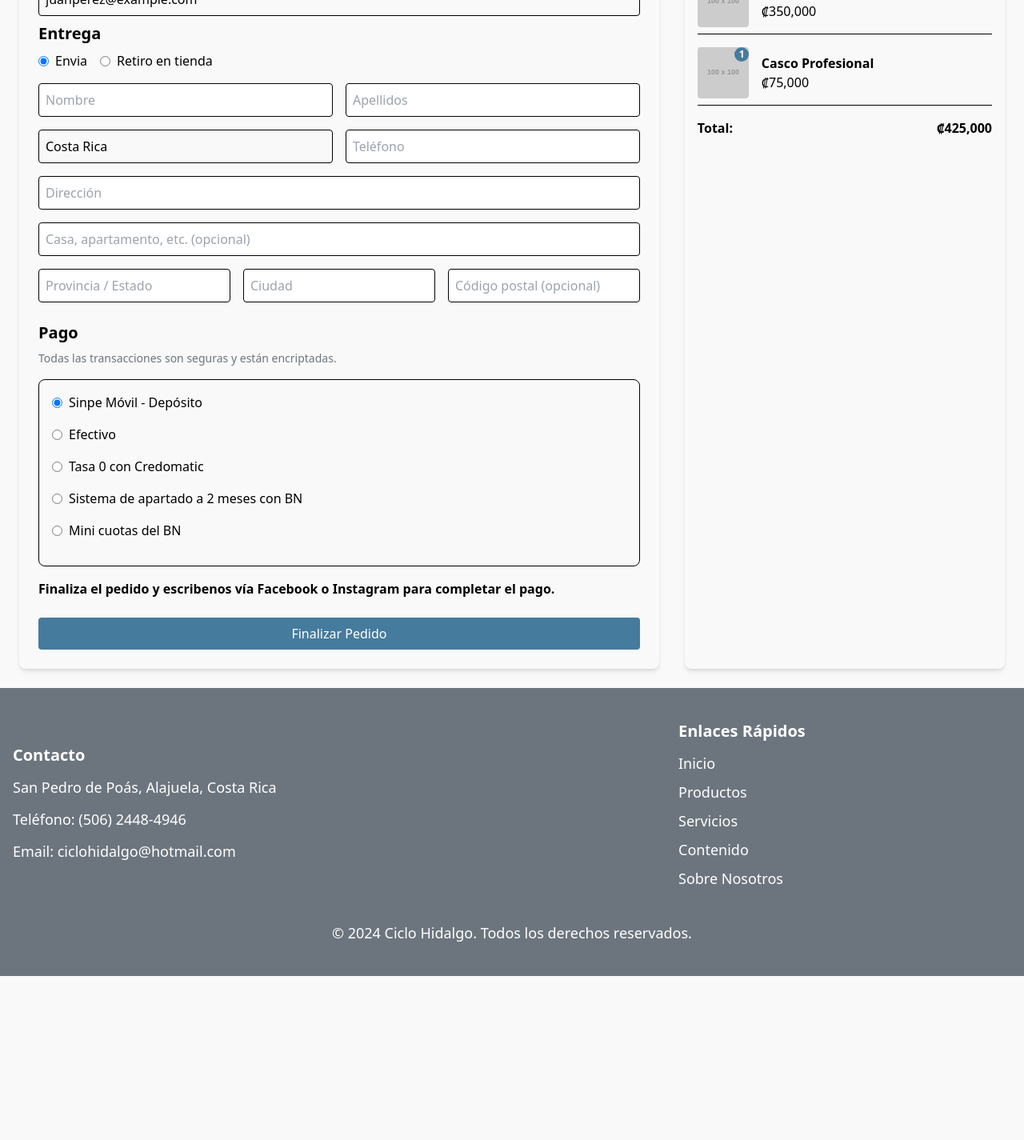
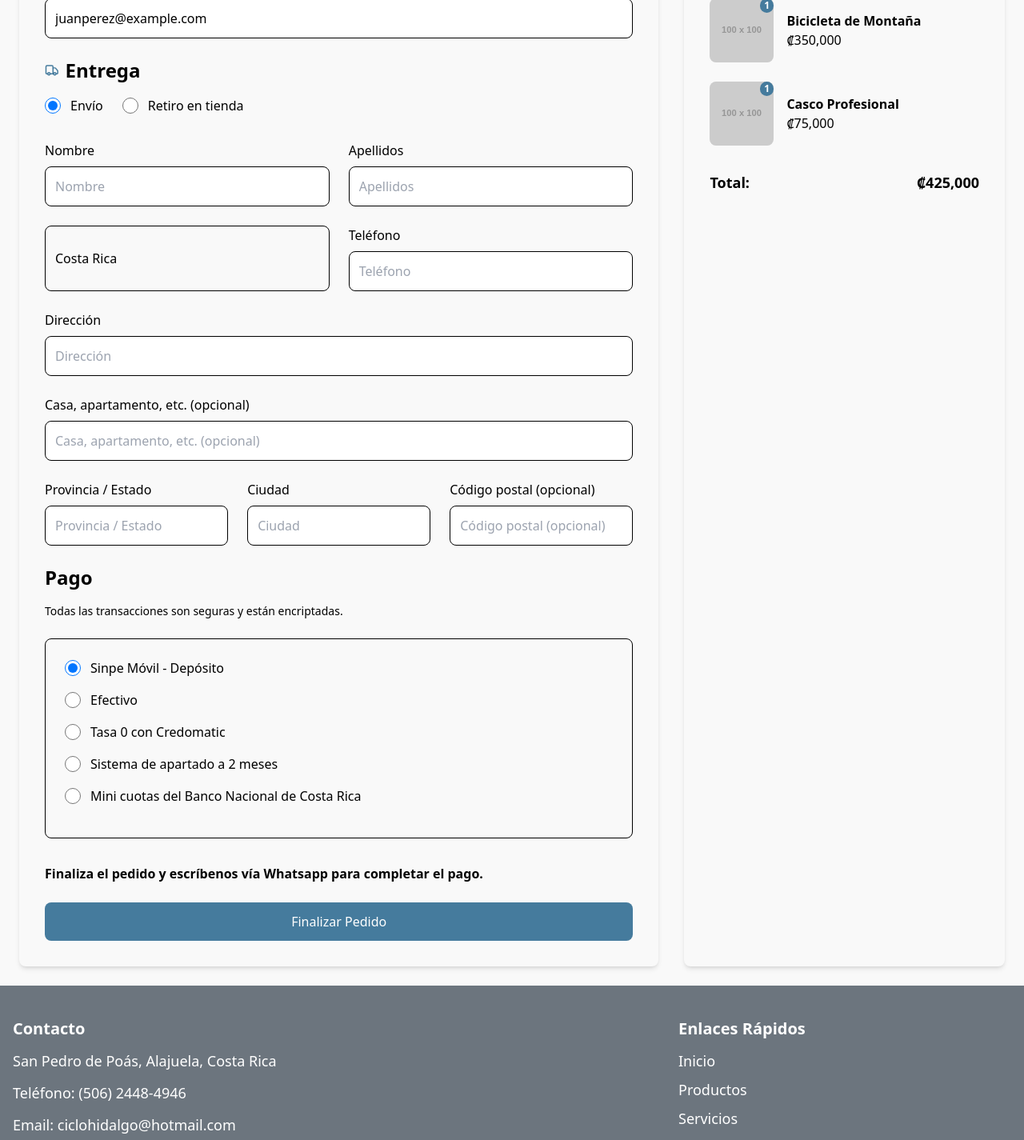
Before and after one commit to zenith-group-2024/CicloHidalgo-Desarrollo, a React (Vite) app: page / in a window 1280 px wide. Shown: the part 260-1685 px from the top of the page at 80% size. Before the commit the page ends 1480 px from the top, so only its background shows below. Built offline with nearby package versions, Linux system fonts and the light colour scheme.

Commit message:
Cambios redes, orden y footer

```diff
--- a/src/UI/Footer.jsx
+++ b/src/UI/Footer.jsx
@@ -1,19 +1,56 @@
 import React from 'react';
 import { Link } from 'react-router-dom';
+import { Facebook, Instagram, MessageCircle } from 'lucide-react';
 
 const Footer = () => {
     return (
         <footer className="bg-gray text-white py-10">
             <div className="container mx-auto px-4">
-                <div className="flex flex-wrap justify-between items-center">
+                <div className="flex flex-wrap justify-between items-start">
 
+                    {/* Sección de Contacto */}
                     <div className="w-full md:w-1/3 mb-6 md:mb-0">
                         <h2 className="text-xl font-bold mb-3">Contacto</h2>
                         <p className="mb-3 text-lg">San Pedro de Poás, Alajuela, Costa Rica</p>
                         <p className="mb-3 text-lg">Teléfono: (506) 2448-4946</p>
-                        <p className="mb-3 text-lg">Email: ciclohidalgo@hotmail.com</p>
+                        <p className="mb-3 text-lg">
+                            Email:
+                            <a href="mailto:ciclohidalgo@hotmail.com" className="hover:underline"> ciclohidalgo@hotmail.com</a>
+                        </p>
+
+                        {/* Sección de Redes Sociales */}
+                        <div className="flex space-x-4 mt-4">
+                            <a
+                                href="https://wa.me/50624484946"
+                                target="_blank"
+                                rel="noopener noreferrer"
+                                className="text-white transition-transform transform hover:scale-110"
+                                aria-label="WhatsApp"
+                            >
+                                <MessageCircle size={30} />
+                            </a>
+                            <a
+                                href="https://www.facebook.com/share/R88QGPERJMBBC1QS/?mibextid=LQQJ4d"
+                                target="_blank"
+                                rel="noopener noreferrer"
+                                className="text-white transition-transform transform hover:scale-110"
+                                aria-label="Facebook"
+                            >
+                                <Facebook size={30} />
+                            </a>
+                            <a
+                                href="https://www.instagram.com/ciclo_hidalgo?igsh=aDV3b2NpcWQ1eWpn"
+                                target="_blank"
+                                rel="noopener noreferrer"
+                                className="text-white transition-transform transform hover:scale-110"
+                                aria-label="Instagram"
+                            >
+                                <Instagram size={30} />
+                            </a>
+                        </div>
                     </div>
 
+                    {/* Sección de Enlaces Rápidos */}
                     <div className="w-full md:w-1/3 mb-6 md:mb-0">
                         <h2 className="text-xl font-bold mb-3">Enlaces Rápidos</h2>
                         <ul>
@@ -36,6 +73,7 @@ const Footer = () => {
                     </div>
                 </div>
 
+                {/* Sección de Derechos Reservados */}
                 <div className="text-center mt-8">
                     <p className="text-lg">&copy; {new Date().getFullYear()} Ciclo Hidalgo. Todos los derechos reservados.</p>
                 </div>
--- a/src/UI/Orden.jsx
+++ b/src/UI/Orden.jsx
@@ -1,4 +1,5 @@
 import { useState } from "react";
+import { Truck, Store } from "lucide-react"; // Iconos para la sección de Entrega
 import Navbar from "./Navbar"; // Ajusta la ruta según tu estructura de carpetas
 import Footer from "./Footer"; // Ajusta la ruta según tu estructura de carpetas
 
@@ -21,9 +22,7 @@ const productos = [
 function FormularioEnvio() {
   const [envio, setEnvio] = useState("envia");
   const [pago, setPago] = useState("sinpe");
-  const [cantidades, setCantidades] = useState(
-    productos.map(() => 1) // Inicializa cada producto con una cantidad de 1
-  );
+  const [cantidades, setCantidades] = useState(productos.map(() => 1));
 
   const cambiarCantidad = (index, nuevaCantidad) => {
     const nuevasCantidades = [...cantidades];
@@ -38,195 +37,284 @@ function FormularioEnvio() {
     }, 0);
   };
 
+  // Determinar el icono según el método de entrega
+  const getEntregaIcon = () => {
+    return envio === "envia" ? (
+      <Truck className="w-6 h-6 mr-2 text-blue" />
+    ) : (
+      <Store className="w-6 h-6 mr-2 text-blue" />
+    );
+  };
+
   return (
-    <div>
+    <div className="min-h-screen flex flex-col bg-gray-100">
       <Navbar /> {/* Agrega el Navbar aquí */}
-      <div className="flex gap-8 max-w-7xl mx-auto p-6">
+      <div className="flex gap-8 max-w-7xl mx-auto p-6 flex-1">
         {/* Formulario de Envío */}
-        <div className="w-2/3 bg-white shadow-md rounded-lg p-6">
-          <h2 className="text-xl font-semibold mb-4 flex justify-between items-center">
-            Cuenta
-          </h2>
+        <div className="w-2/3 bg-white shadow-md rounded-lg p-8">
+          <h2 className="text-2xl font-semibold mb-6">Cuenta</h2>
+          <div className="flex items-center mb-6">
             <input
               type="email"
               defaultValue="juanperez@example.com"
-            className="w-full border p-2 rounded mb-2 bg-white"
+              className="w-full border border-gray-300 p-3 rounded-lg bg-gray-50 focus:outline-none focus:ring-2 focus:ring-blue-500"
               readOnly
             />
+          </div>
 
-          <h3 className="text-xl font-semibold mb-2">Entrega</h3>
-          <div className="flex gap-4 mb-4">
-            <label className="flex items-center">
+          <h3 className="text-2xl font-semibold mb-4 flex items-center">
+            {getEntregaIcon()}
+            Entrega
+          </h3>
+          <div className="flex gap-6 mb-8">
+            <label className="flex items-center cursor-pointer">
               <input
                 type="radio"
                 name="entrega"
                 value="envia"
                 checked={envio === "envia"}
                 onChange={() => setEnvio("envia")}
-                className="mr-2"
+                className="form-radio h-5 w-5 text-blue-600"
               />
-              Envia
+              <span className="ml-3 text-gray-700">Envío</span>
             </label>
-            <label className="flex items-center">
+            <label className="flex items-center cursor-pointer">
               <input
                 type="radio"
                 name="entrega"
                 value="retiro"
                 checked={envio === "retiro"}
                 onChange={() => setEnvio("retiro")}
-                className="mr-2"
+                className="form-radio h-5 w-5 text-blue-600"
               />
-              Retiro en tienda
+              <span className="ml-3 text-gray-700">Retiro en tienda</span>
             </label>
           </div>
 
           {/* Mostrar campos según el método de entrega */}
           {envio === "envia" ? (
             <>
-              <div className="grid grid-cols-2 gap-4 mb-4">
+              <div className="grid grid-cols-2 gap-6 mb-6">
+                <div>
+                  <label className="block text-gray-700 mb-2">Nombre</label>
                   <input
                     type="text"
                     placeholder="Nombre"
-                  className="border p-2 rounded"
+                    className="w-full border border-gray-300 p-3 rounded-lg focus:outline-none focus:ring-2 focus:ring-blue-500"
                   />
+                </div>
+                <div>
+                  <label className="block text-gray-700 mb-2">Apellidos</label>
                   <input
                     type="text"
                     placeholder="Apellidos"
-                  className="border p-2 rounded"
+                    className="w-full border border-gray-300 p-3 rounded-lg focus:outline-none focus:ring-2 focus:ring-blue-500"
                   />
                 </div>
-              <div className="grid grid-cols-2 gap-4 mb-4">
-                <div className="border p-2 rounded">
-                  Costa Rica
               </div>
-                <input type="text" placeholder="Teléfono" className="border p-2 rounded" />
+              <div className="grid grid-cols-2 gap-6 mb-6">
+                <div className="flex items-center bg-gray-100 border border-gray-300 p-3 rounded-lg">
+                  <span>Costa Rica</span>
+                </div>
+                <div className="flex flex-col">
+                  <label className="block text-gray-700 mb-2">Teléfono</label>
+                  <input
+                    type="text"
+                    placeholder="Teléfono"
+                    className="w-full border border-gray-300 p-3 rounded-lg focus:outline-none focus:ring-2 focus:ring-blue-500"
+                  />
+                </div>
               </div>
 
+
+              <div className="mb-6">
+                <label className="block text-gray-700 mb-2">Dirección</label>
                 <input
                   type="text"
                   placeholder="Dirección"
-                className="w-full border p-2 rounded mb-4"
+                  className="w-full border border-gray-300 p-3 rounded-lg focus:outline-none focus:ring-2 focus:ring-blue-500"
                 />
+              </div>
+              <div className="mb-6">
+                <label className="block text-gray-700 mb-2">
+                  Casa, apartamento, etc. (opcional)
+                </label>
                 <input
                   type="text"
                   placeholder="Casa, apartamento, etc. (opcional)"
-                className="w-full border p-2 rounded mb-4"
+                  className="w-full border border-gray-300 p-3 rounded-lg focus:outline-none focus:ring-2 focus:ring-blue-500"
                 />
+              </div>
 
-              <div className="grid grid-cols-3 gap-4 mb-4">
-                <input type="text" placeholder="Provincia / Estado" className="border p-2 rounded" />
-                <input type="text" placeholder="Ciudad" className="border p-2 rounded" />
-                <input type="text" placeholder="Código postal (opcional)" className="border p-2 rounded" />
+              <div className="grid grid-cols-3 gap-6 mb-6">
+                <div>
+                  <label className="block text-gray-700 mb-2">Provincia / Estado</label>
+                  <input
+                    type="text"
+                    placeholder="Provincia / Estado"
+                    className="w-full border border-gray-300 p-3 rounded-lg focus:outline-none focus:ring-2 focus:ring-blue-500"
+                  />
+                </div>
+                <div>
+                  <label className="block text-gray-700 mb-2">Ciudad</label>
+                  <input
+                    type="text"
+                    placeholder="Ciudad"
+                    className="w-full border border-gray-300 p-3 rounded-lg focus:outline-none focus:ring-2 focus:ring-blue-500"
+                  />
+                </div>
+                <div>
+                  <label className="block text-gray-700 mb-2">Código postal (opcional)</label>
+                  <input
+                    type="text"
+                    placeholder="Código postal (opcional)"
+                    className="w-full border border-gray-300 p-3 rounded-lg focus:outline-none focus:ring-2 focus:ring-blue-500"
+                  />
+                </div>
               </div>
             </>
           ) : (
             // Campos para Retiro en tienda
-            <div className="grid grid-cols-1 gap-4 mb-4">
-              <input type="text" placeholder="Nombre" className="border p-2 rounded" />
-              <input type="text" placeholder="Apellidos" className="border p-2 rounded" />
-              <input type="text" placeholder="Teléfono" className="border p-2 rounded" />
+            <div className="grid grid-cols-1 gap-6 mb-8">
+              <div>
+                <label className="block text-gray-700 mb-2">Nombre</label>
+                <input
+                  type="text"
+                  placeholder="Nombre"
+                  className="w-full border border-gray-300 p-3 rounded-lg focus:outline-none focus:ring-2 focus:ring-blue-500"
+                />
+              </div>
+              <div>
+                <label className="block text-gray-700 mb-2">Apellidos</label>
+                <input
+                  type="text"
+                  placeholder="Apellidos"
+                  className="w-full border border-gray-300 p-3 rounded-lg focus:outline-none focus:ring-2 focus:ring-blue-500"
+                />
+              </div>
+              <div>
+                <label className="block text-gray-700 mb-2">Teléfono</label>
+                <input
+                  type="text"
+                  placeholder="Teléfono"
+                  className="w-full border border-gray-300 p-3 rounded-lg focus:outline-none focus:ring-2 focus:ring-blue-500"
+                />
+              </div>
             </div>
           )}
 
-          <h3 className="text-xl font-semibold mt-6 mb-2">Pago</h3>
-          <p className="text-sm text-gray mb-4">
+          <h3 className="text-2xl font-semibold mb-4">Pago</h3>
+          <p className="text-sm text-gray-600 mb-6">
             Todas las transacciones son seguras y están encriptadas.
           </p>
 
-          <div className="border rounded-lg p-4 mb-4">
-            <label className="flex items-center mb-4">
+          <div className="border border-gray-300 rounded-lg p-6 mb-8">
+            <label className="flex items-center mb-4 cursor-pointer">
               <input
                 type="radio"
                 name="pago"
                 value="sinpe"
                 checked={pago === "sinpe"}
                 onChange={() => setPago("sinpe")}
-                className="mr-2"
+                className="form-radio h-5 w-5 text-blue-600"
               />
+              <span className="ml-3 text-gray-700 flex items-center">
                 Sinpe Móvil - Depósito
+              </span>
             </label>
 
-            <label className="flex items-center mb-4">
+            <label className="flex items-center mb-4 cursor-pointer">
               <input
                 type="radio"
                 name="pago"
                 value="efectivo"
                 checked={pago === "efectivo"}
                 onChange={() => setPago("efectivo")}
-                className="mr-2"
+                className="form-radio h-5 w-5 text-blue-600"
               />
+              <span className="ml-3 text-gray-700 flex items-center">
                 Efectivo
+              </span>
             </label>
 
-            <label className="flex items-center mb-4">
+            <label className="flex items-center mb-4 cursor-pointer">
               <input
                 type="radio"
                 name="pago"
                 value="credomatic"
                 checked={pago === "credomatic"}
                 onChange={() => setPago("credomatic")}
-                className="mr-2"
+                className="form-radio h-5 w-5 text-blue-600"
               />
+              <span className="ml-3 text-gray-700 flex items-center">
                 Tasa 0 con Credomatic
+              </span>
             </label>
 
-            <label className="flex items-center mb-4">
+            <label className="flex items-center mb-4 cursor-pointer">
               <input
                 type="radio"
                 name="pago"
                 value="bn"
                 checked={pago === "bn"}
                 onChange={() => setPago("bn")}
-                className="mr-2"
+                className="form-radio h-5 w-5 text-blue-600"
               />
-              Sistema de apartado a 2 meses con BN
+              <span className="ml-3 text-gray-700 flex items-center">
+                Sistema de apartado a 2 meses
+              </span>
             </label>
 
-            <label className="flex items-center mb-4">
+            <label className="flex items-center mb-4 cursor-pointer">
               <input
                 type="radio"
                 name="pago"
                 value="mini_cuotas"
                 checked={pago === "mini_cuotas"}
                 onChange={() => setPago("mini_cuotas")}
-                className="mr-2"
+                className="form-radio h-5 w-5 text-blue-600"
               />
-              Mini cuotas del BN
+              <span className="ml-3 text-gray-700 flex items-center">
+                Mini cuotas del Banco Nacional de Costa Rica
+              </span>
             </label>
           </div>
 
           {/* Mensaje para finalizar el pedido */}
-          <div className="mt-4 text-md font-semibold">
-            Finaliza el pedido y escribenos vía Facebook o Instagram para completar el pago.
-            <div className="mt-2 flex space-x-4"></div>
+          <div className="mt-4 text-md font-semibold text-gray-700">
+            Finaliza el pedido y escríbenos vía Whatsapp para completar el pago.
           </div>
 
-          <button className="w-full bg-blue hover:bg-red text-white py-2 rounded mt-4">
+          <button className="w-full bg-blue hover:bg-red text-white text-md py-3 rounded-lg mt-6 flex items-center justify-center transition-colors duration-200">
             Finalizar Pedido
           </button>
         </div>
 
         {/* Lista de Productos */}
-        <div className="w-1/3 bg-gray-50 p-4 rounded-lg shadow-md">
-          <h2 className="text-xl font-semibold mb-4">Tu Pedido</h2>
+        <div className="w-1/3 bg-white p-8 rounded-lg shadow-md">
+          <h2 className="text-2xl font-semibold mb-6">Tu Pedido</h2>
           {productos.map((producto, index) => (
-            <div key={producto.id} className="relative mb-4 border-b pb-2 flex items-center">
+            <div key={producto.id} className="flex items-center mb-6">
               <div className="relative">
-                <img src={producto.imagen} alt={producto.nombre} className="w-16 h-16 rounded" />
+                <img
+                  src={producto.imagen}
+                  alt={producto.nombre}
+                  className="w-20 h-20 rounded-lg object-cover"
+                />
                 {/* Pop-up de cantidad encima de la imagen */}
                 <span className="absolute top-0 right-0 bg-blue text-white text-xs font-bold w-6 h-6 flex items-center justify-center rounded-full">
                   {cantidades[index]}
                 </span>
               </div>
-              <div className="ml-4 flex flex-col">
-                <span className="font-semibold">{producto.nombre}</span>
-                <span>₡{producto.precio.toLocaleString()}</span>
+              <div className="ml-4">
+                <h4 className="font-semibold ">{producto.nombre}</h4>
+                <p className="">₡{producto.precio.toLocaleString()}</p>
               </div>
             </div>
           ))}
-          <div className="flex justify-between font-semibold mt-4">
-            <span>Total:</span>
-            <span>₡{calcularTotal().toLocaleString()}</span>
+          <div className="flex justify-between items-center mt-8">
+            <span className="text-lg font-semibold">Total:</span>
+            <span className="text-lg font-semibold">₡{calcularTotal().toLocaleString()}</span>
           </div>
         </div>
       </div>
--- a/src/UI/RedesSociales.jsx
+++ b/src/UI/RedesSociales.jsx
@@ -16,7 +16,7 @@ const SocialMediaSection = () => {
                     </a>
 
 
-                    <a href="https://facebook.com/your-page" target="_blank" rel="noopener noreferrer">
+                    <a href="https://www.facebook.com/share/R88QGPERJMBBC1QS/?mibextid=LQQJ4d" target="_blank" rel="noopener noreferrer">
                         <Facebook
                             size={50}
                             className="text-blue transition-transform transform hover:scale-125"
@@ -28,7 +28,7 @@ const SocialMediaSection = () => {
                     </a>
 
 
-                    <a href="https://instagram.com/your-profile" target="_blank" rel="noopener noreferrer">
+                    <a href="https://www.instagram.com/ciclo_hidalgo?igsh=aDV3b2NpcWQ1eWpn" target="_blank" rel="noopener noreferrer">
                         <Instagram
                             size={50}
                             className="text-blue transition-transform transform hover:scale-125"
```
Also changed, not shown: vite.config.js (+6 -4 lines). Lines whose indentation alone changed are shown as unchanged.
